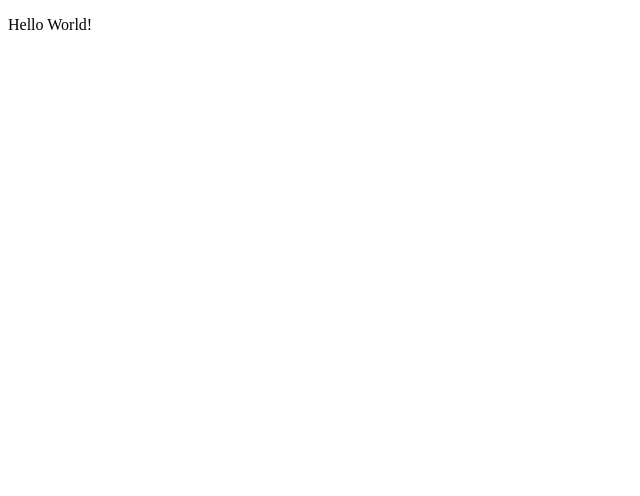
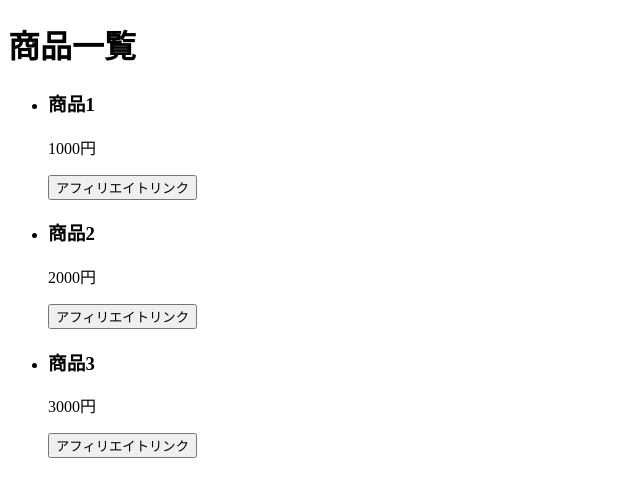
Before and after one commit to taboopython/app, a Vue app in the folder frontend/: page / in a window 1280 px wide. Shown: the top 496 px of the page, without its empty margins (0-640 px from the left). Built offline with nearby package versions, Linux system fonts and the light colour scheme; the HTML template or start-up script is replaced by a standard one.

Commit message:
vue afiliate ver1

```diff
--- a/frontend/src/App.vue
+++ b/frontend/src/App.vue
@@ -1,15 +1,41 @@
 <template>
-  <div id="app">
-    <p>Hello World!</p>
+  <div>
+    <h1>商品一覧</h1>
+    <ul>
+      <li v-for="product in products" :key="product.id">
+        <h3>{{ product.name }}</h3>
+        <p>{{ product.price }}円</p>
+        <button @click="handleProductClick(product)">アフィリエイトリンク</button>
+      </li>
+    </ul>
   </div>
 </template>
 
 <script>
 export default {
-  name: 'App',
-}
+  data() {
+    return {
+      products: [],
+    };
+  },
+  mounted() {
+    this.fetchProducts();
+  },
+  methods: {
+    fetchProducts() {
+      // ここで実際のAPI呼び出しを行うコードを追加する
+      // レスポンスから商品データを取得し、this.productsに代入する
+      const dummyProducts = [
+        { id: 1, name: '商品1', price: 1000 },
+        { id: 2, name: '商品2', price: 2000 },
+        { id: 3, name: '商品3', price: 3000 },
+      ];
+      this.products = dummyProducts;
+    },
+    handleProductClick(product) {
+      // ここで選択した商品をアフィリエイトリンクと共に処理するコードを追加する
+      console.log('選択した商品:', product);
+    },
+  },
+};
 </script>
-
-<style scoped>
-
-</style>
```
